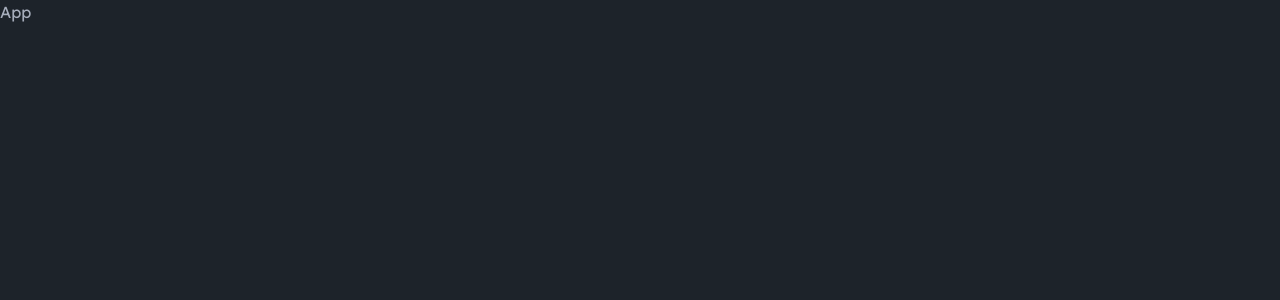
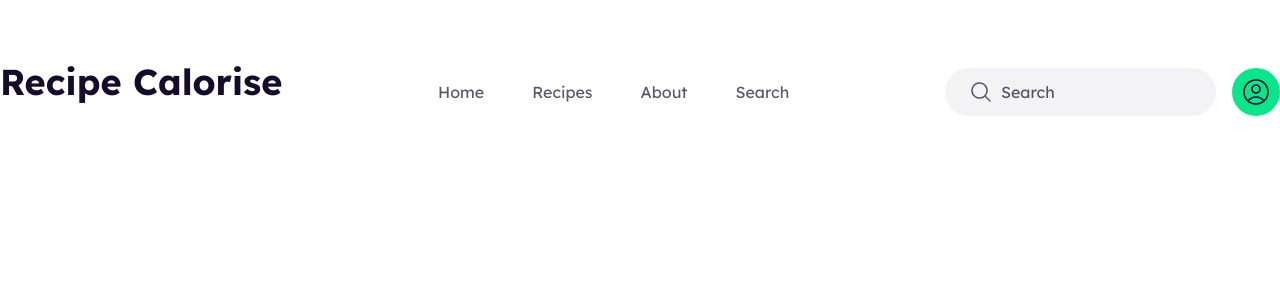
Before and after one commit to nznazmulhuda/happy-bites, a React (Vite) app: page / in a window 1280 px wide. Shown: the top 300 px of the page. Built offline with nearby package versions, Linux system fonts and the light colour scheme.

Commit message:
Header Component added

```diff
--- a/index.html
+++ b/index.html
@@ -1,5 +1,5 @@
 <!DOCTYPE html>
-<html lang="en" data-theme="dark">
+<html lang="en" data-theme="light">
 	<head>
 		<meta charset="UTF-8" />
 		<link rel="icon" type="image/svg+xml" href="./src/assets/favicon.jpg" />
--- a/src/App.jsx
+++ b/src/App.jsx
@@ -1,9 +1,13 @@
-import React from 'react'
+import { Header } from "./Components";
 
 function App() {
-  return (
-    <div>App</div>
-  )
+	return (
+		<>
+			<div className="container mx-auto mt-12">
+				<Header />
+			</div>
+		</>
+	);
 }
 
-export default App
+export default App;
--- /dev/null
+++ b/src/Components/Header/Header.jsx
@@ -0,0 +1,47 @@
+import SearchIcon from "../../assets/search.png";
+import Avater from "../../assets/avater.png";
+
+function Header() {
+	return (
+		<>
+			<header className="space-y-5 lg:flex justify-between items-center">
+				<div className="logo">
+					<h1 className="text-[#150B2B] text-4xl text-center cursor-pointer font-bold">
+						Recipe Calorise
+					</h1>
+				</div>
+
+				<nav>
+					<ul className="flex flex-wrap justify-center gap-5 lg:gap-12 items-center text-[#150B2BB2] text-[16px]">
+						<li className="cursor-pointer">Home</li>
+						<li className="cursor-pointer">Recipes</li>
+						<li className="cursor-pointer">About</li>
+						<li className="cursor-pointer">Search</li>
+					</ul>
+				</nav>
+
+				<div className="search-field flex items-center justify-center gap-4">
+					<div className="flex py-3 px-6 rounded-[50px] bg-[#150B2B0D] items-center gap-2">
+						<img
+							className="bg-transparent"
+							src={SearchIcon}
+							alt="Search icon"
+						/>
+
+						<input
+							className="bg-transparent border-none outline-none placeholder:text-[#150B2BB2]"
+							type="text"
+							placeholder="Search"
+						/>
+					</div>
+
+					<div className="bg-[#0BE58A] rounded-full p-2">
+						<img className="w-full h-full" src={Avater} alt="" />
+					</div>
+				</div>
+			</header>
+		</>
+	);
+}
+
+export default Header;
--- /dev/null
+++ b/src/Components/index.js
@@ -0,0 +1,3 @@
+import Header from "./Header/Header";
+
+export {Header}
```
